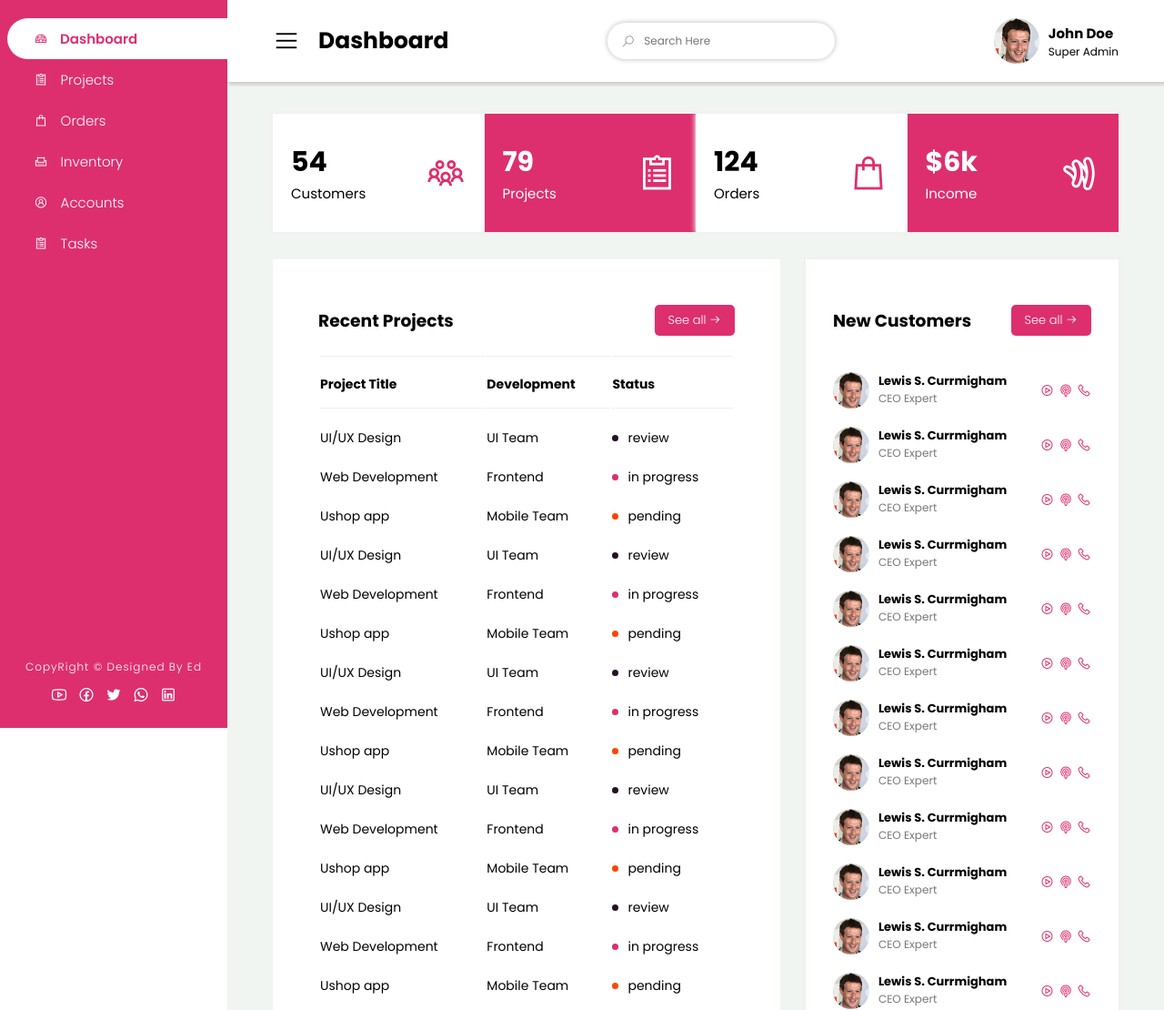
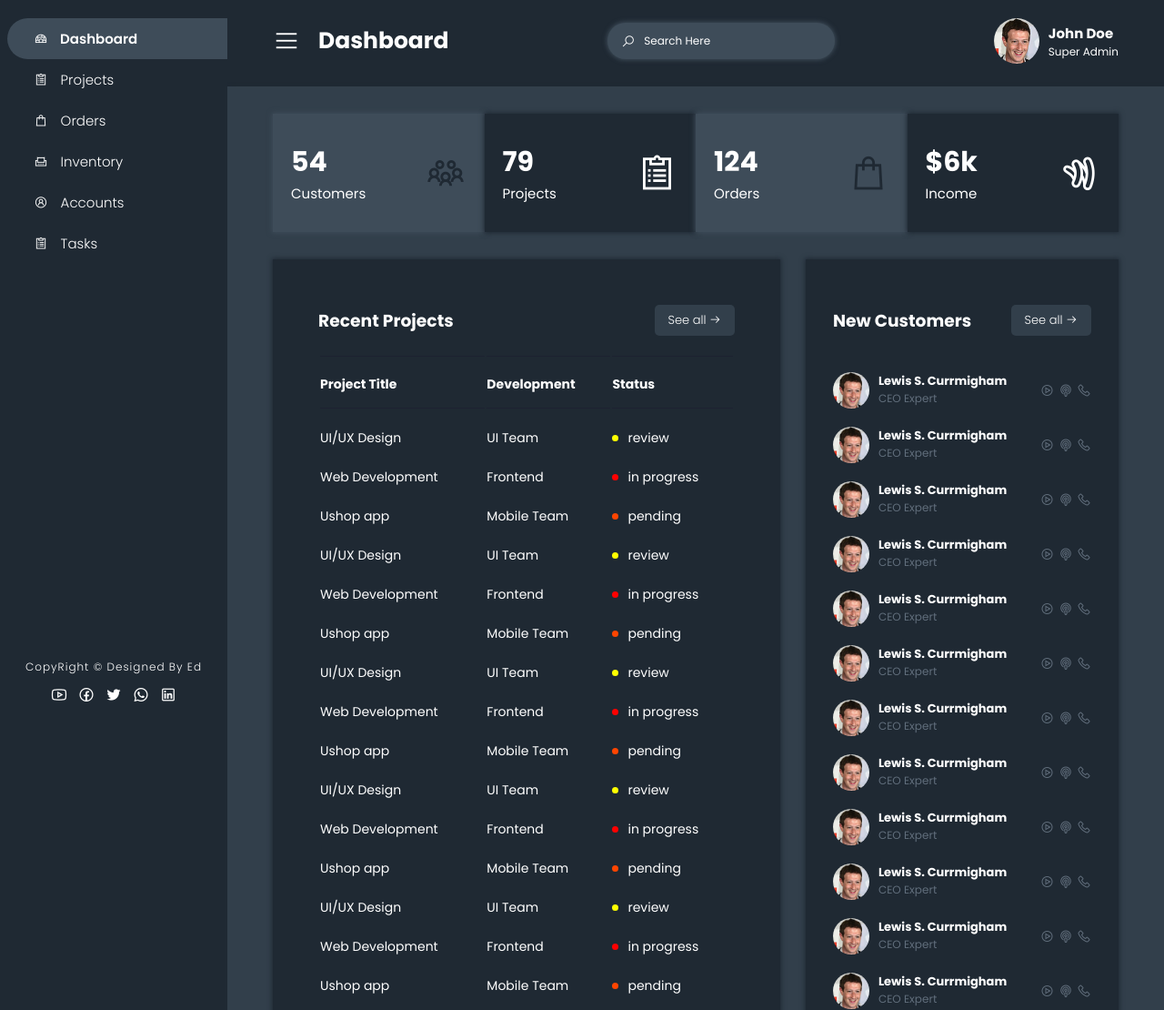
Before and after one commit to NimaLadmakhi/Dashboard, a plain HTML site: page index.html in a window 1280 px wide. Shown: the top 1110 px of the page at 91% size. Drawn offline with nearby package versions, Linux system fonts and the light colour scheme.

Commit message:
Dark Mode

```diff
--- a/css/index.css
+++ b/css/index.css
@@ -1,11 +1,11 @@
 @import url('https://fonts.googleapis.com/css2?family=Poppins:ital,wght@0,200;0,300;0,400;0,500;0,600;0,700;0,800;0,900;1,100;1,200;1,300;1,400;1,500;1,600;1,700;1,800;1,900&display=swap');
 
 :root {
-  --main-color: #DD2F6E;
+  --main-color: #1f2933;
   --dark-color: #1D2231;
   --gray-color: #8390A2;
   --white-color: #fff;
-  --gray-light-color: #f1f5f1;
+  --gray-light-color: #323F4b;
 }
 
 * {
@@ -19,6 +19,7 @@
 }
 
 body {
+  background: var(--main-color);
   font-family: 'Poppins';
 }
 
@@ -69,7 +70,7 @@ ul {
   right: 0;
   width: 0;
   height: 2px;
-  background-color: #fff;
+  background-color: #323F4b;
   transition: .2s linear;
 }
 
@@ -78,11 +79,12 @@ ul {
 }
 
 .aside .aside__item--active {
-  background-color: var(--white-color);
+  /* background-color: var(--white-color); */
+  background: #3E4C59;
 }
 
 .aside .aside__item--active .aside__link {
-  color: var(--main-color);
+  color: #fff;
   font-weight: 600;
 }
 
@@ -109,9 +111,10 @@ ul {
   padding: 20px 50px;
   width: 100%;
   display: flex;
+  color: #fff;
   justify-content: space-between;
   align-items: center;
-  box-shadow: 2px 2px 5px 2px #ccc;
+  box-shadow: 2px 2px 5px 2px var(--main-color);
 }
 
 .main__logo {
@@ -133,11 +136,15 @@ ul {
   width: 250px;
   display: flex;
   align-items: center;
-  background: #fff;
+  background: #3E4C59;
   border: none;
   border-radius: 50px;
-  box-shadow: 0 0 5px 1px #ccc;
+  box-shadow: 0 0 5px 1px #3E4C59;
   padding: 0 15px;
+}
+
+.main__search .main__input::placeholder{
+  color: #fff;
 }
 
 .main__search .main__input {
@@ -147,12 +154,12 @@ ul {
   font: 12px 'Poppins';
   border: none;
   background: transparent;
-  color: #777;
+  color: #fff;
 }
 
 .main__search-icon {
   font-size: 15px;
-  color: #999;
+  color: #fff;
   cursor: pointer;
 }
 
@@ -200,16 +207,21 @@ ul {
   padding: 20px;
   height: 130px;
   width: 240px;
-  box-shadow: 0 0 5px 1px #eee;
-  background: #fff;
+  color: #fff;
   display: flex;
   justify-content: space-between;
   align-items: center;
 }
 
 .main__card:nth-child(even) {
+  box-shadow: 0 0 5px 1px var(--main-color);
   background: var(--main-color);
   color: #fff;
+}
+
+.main__card:nth-child(odd){
+  background: #3E4C59;
+  box-shadow: 0 0 5px 1px #3E4C59;
 }
 
 .main__card:nth-child(odd) .main__card-icon {
@@ -232,7 +244,9 @@ ul {
   margin-top: 30px;
   padding: 50px;
   width: 60%;
-  background: #fff;
+  background:var(--main-color);
+  box-shadow: 0 0 5px 1px var(--main-color);
+  color: #fff;
 }
 
 .recent__header,
@@ -246,7 +260,7 @@ ul {
 .recent__link,
 .customers__link {
   padding: 7px 15px;
-  background: var(--main-color);
+  background: #323F4b;
   font-size: 13px;
   font-weight: 300;
   border-radius: 5px;
@@ -260,8 +274,8 @@ ul {
 
 .recent__table tr:nth-child(1) th {
   padding-bottom: 15px;
-  border-top: 1px solid #eee;
-  border-bottom: 1px solid #eee;
+  border-top: 1px solid var(--dark-color);
+  border-bottom: 1px solid var(--dark-color);
 }
 
 .bullet {
@@ -272,11 +286,11 @@ ul {
 }
 
 .bullet--review {
-  background: #241124;
+  background: yellow;
 }
 
 .bullet--inprogress {
-  background: var(--main-color);
+  background: red;
 }
 
 .bullet--pending {
@@ -309,8 +323,9 @@ ul {
   padding: 50px 30px;
   width: 37%;
   margin-top:30px;
-  background: #fff;
-  box-shadow: 0 0 5px 1px #eee;
+  background: var(--main-color);
+  box-shadow: 0 0 5px 1px var(--main-color);
+  color: #fff;
 }
 
 .customers__item {
@@ -334,7 +349,7 @@ ul {
 
 .customers__job {
   font-size: 12px;
-  color: #777;
+  color: #616E7C;
 }
 
 .customers__user {
@@ -342,7 +357,7 @@ ul {
 }
 
 .customers__icon {
-  color: var(--main-color);
+  color: #616E7C;
 }
 
 .aside__content {
```
